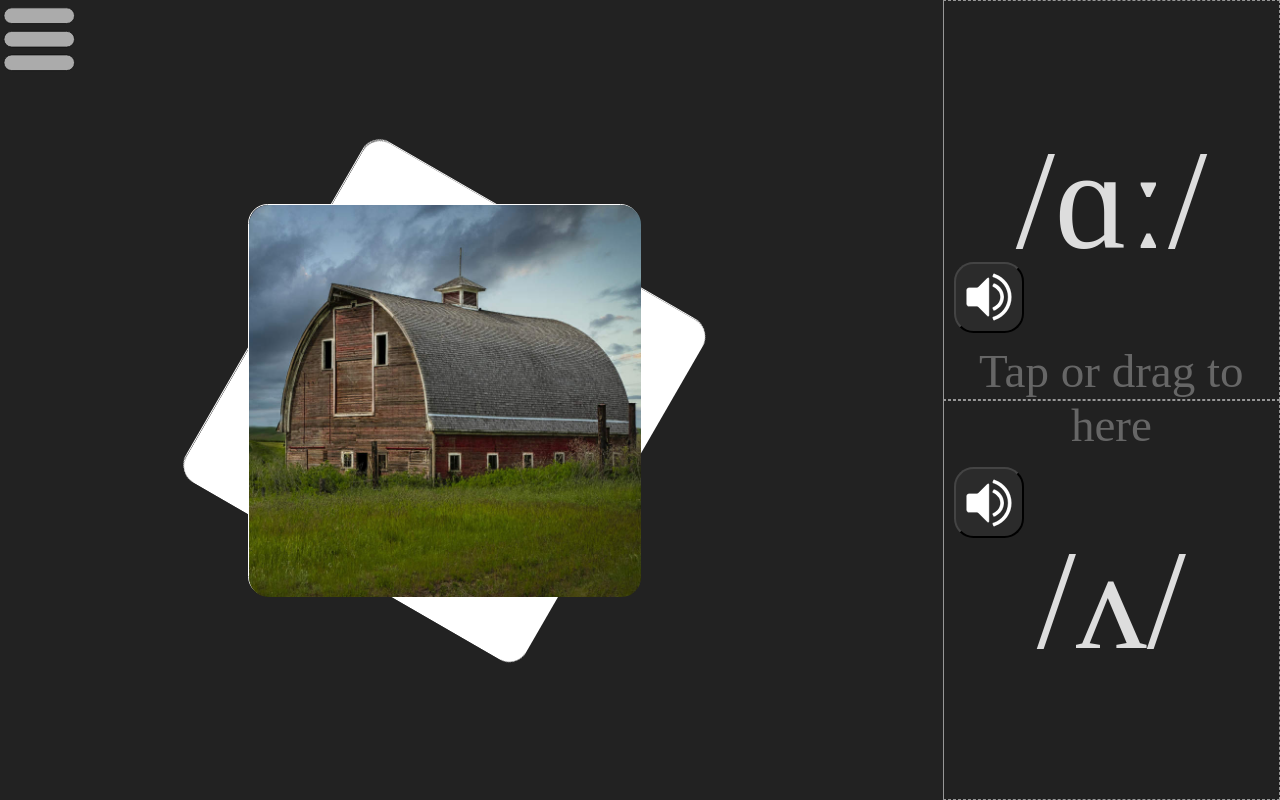
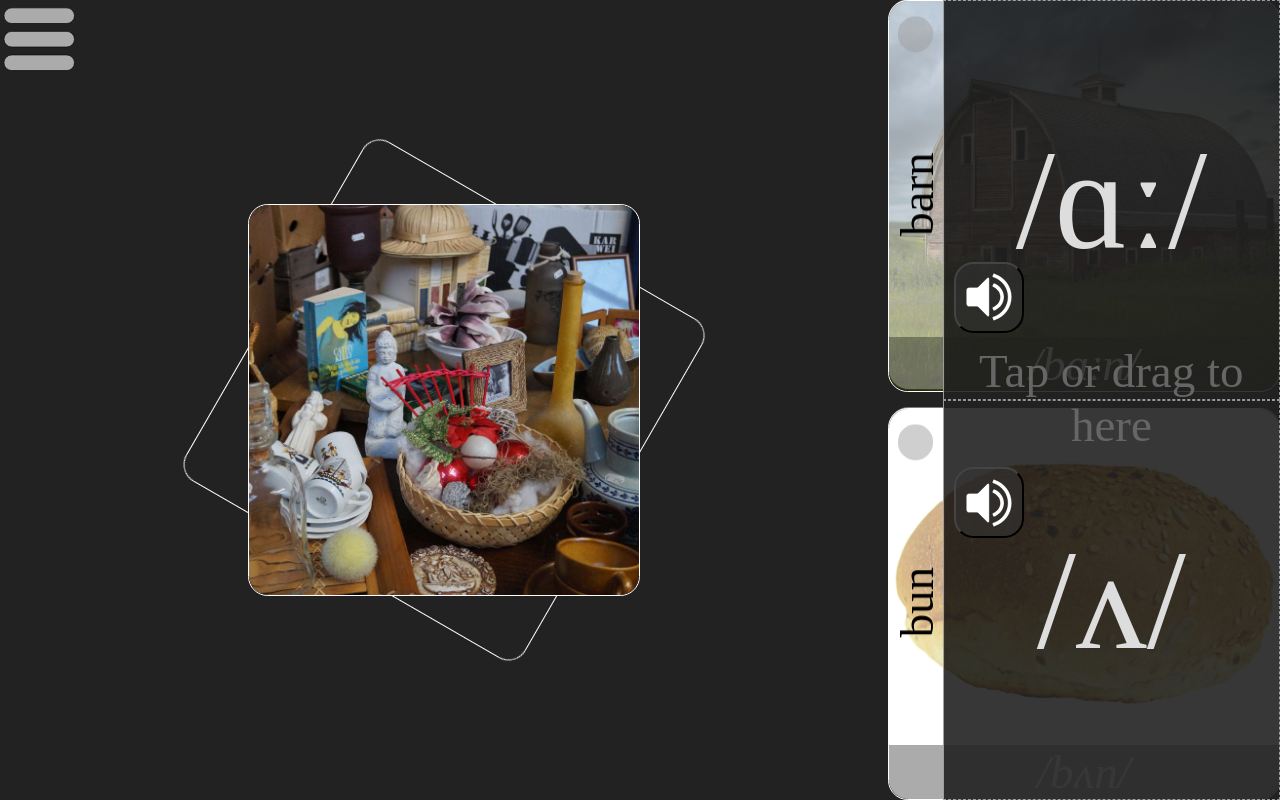
Before and after one commit to jazyx/minimal-pairs, a React (Create React App) app: page / in a window 1280 px wide. Both pictures are taken after a click on the button "Continue". Built offline with nearby package versions, Linux system fonts and the light colour scheme; grey boxes are pictures that could not be loaded.

Commit message:
Fix backface-visibility issue on Chrome
src/components/Activity.css
---
* Tweak --origin by half a cent
* Make .details red only when in .active card
* Add backface-visibility: hidden; to .card.flipped
* Use transform: none instead of rotateY(0deg) so
  cue image fits inside its borders

```diff
--- a/src/components/Activity.css
+++ b/src/components/Activity.css
@@ -15,7 +15,7 @@
   /* For rotations of cards in non-split landscape mode */
   --longOrigin: calc(var(--unit) - var(--corner));
   --shortOrigin: var(--corner);
-  --origin: calc(var(--unit) / 2);
+  --origin: calc((var(--unit) - var(--cent)) / 2);
 
   /* Place cards above top of page before they are dealt,
    * even if they are rotated by 45°, so they are not seen
@@ -105,7 +105,9 @@
 
 .card-holder,
 .board,
-.card {
+.card,
+.front,
+.back {
   width: var(--unit);
   height: var(--unit);
   border-radius: var(--corner);
@@ -182,7 +184,7 @@
   height: 1.2em;
 }
 
-div[class^=phoneme].wrong .details {
+div[class^=phoneme].wrong .active .details {
   background-color: var(--wrong);
 }
 
@@ -280,6 +282,7 @@
 /* By default, turn both cards face down */
 .card.flipped {
   transform: rotateY(180deg);
+  backface-visibility: hidden;
 
   & .details {
     background-color: transparent;
@@ -288,7 +291,7 @@
 
 /* Show the cue card face up... */
 main.show-cue-image .cue .card.flipped {
-  transform: rotateY(0deg)
+  transform: none
 }
 
 /* ... but without its spelling... */
--- a/src/index.js
+++ b/src/index.js
@@ -3,15 +3,10 @@
 import './index.css';
 import App from './components/App';
 
-// ReactDOM.render(
-//   <React.StrictMode>
-//     <App />
-//   </React.StrictMode>,
-//   document.getElementById('root')
-// );
-
 ReactDOM.render(
-  <App />,
+  <React.StrictMode>
+    <App />
+  </React.StrictMode>,
   document.getElementById('root')
 );
 
```
Also changed, not shown: 1 other file (tests, documents, lock files or other folders).
